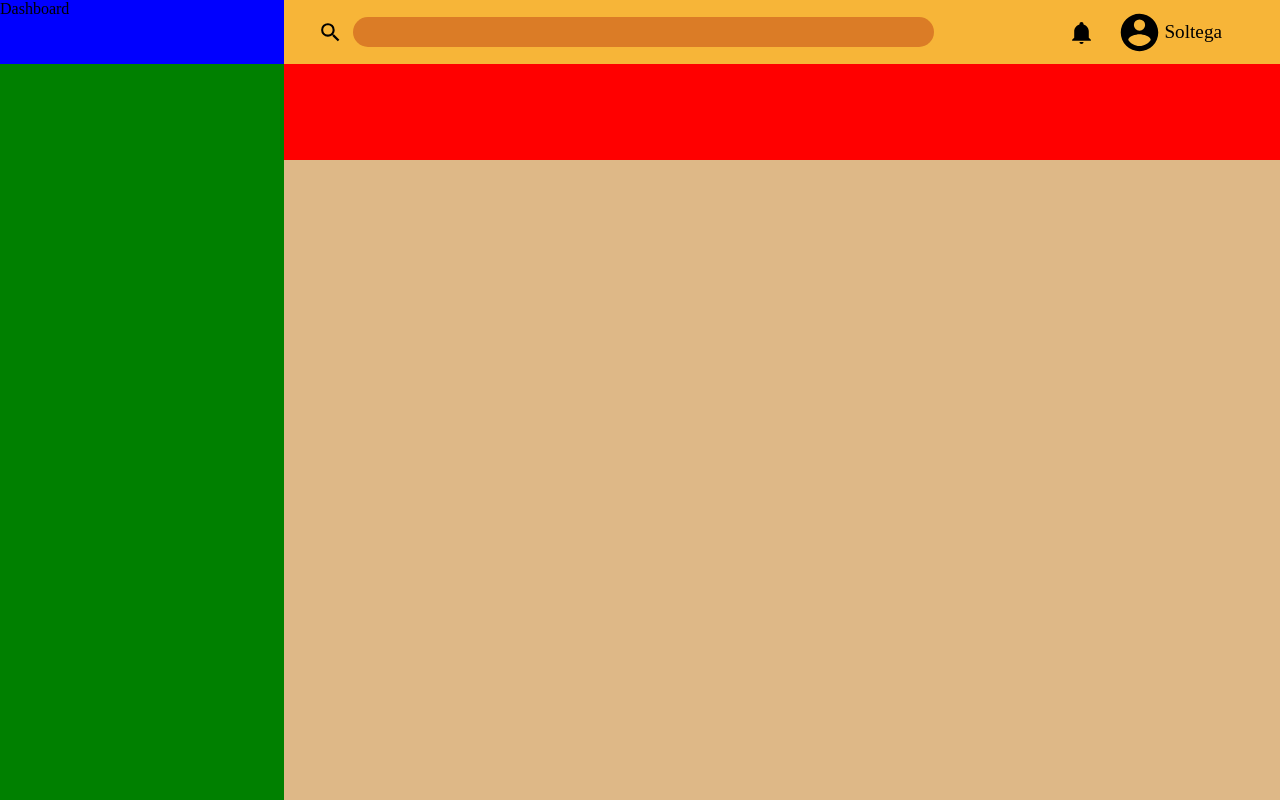
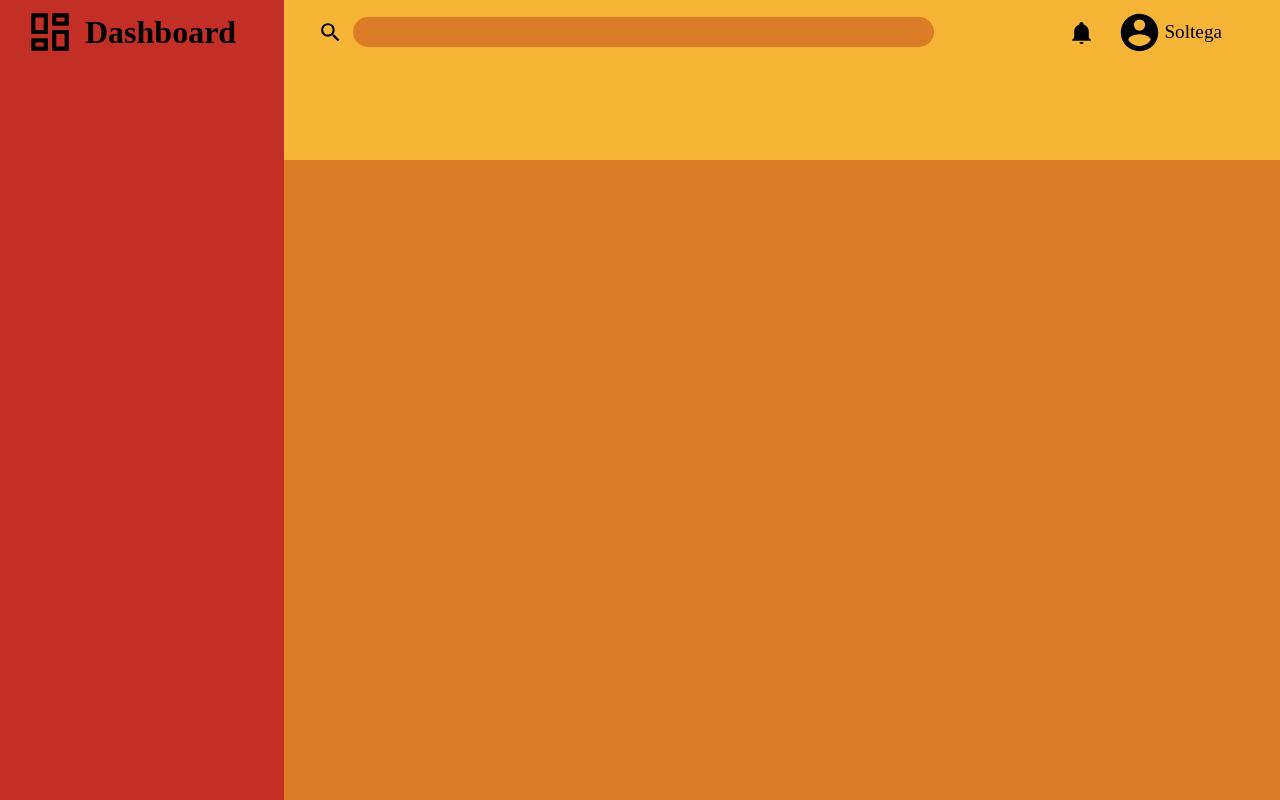
Before and after one commit to oBanton26/admin-dashboard, a plain HTML site: page index.html in a window 1280 px wide. Drawn offline with Linux system fonts and the light colour scheme.

Commit message:
Style logo container with grid placement

```diff
--- a/index.html
+++ b/index.html
@@ -8,7 +8,7 @@
 </head>
 <body>
     <div class="main-grid">
-        <div class="logo">Dashboard</div>
+        <div class="logo"><img src="img/view-dashboard-outline.svg" alt="logo" id="logo">Dashboard</div>
         <div class="search-bar">
             <form action="" method="get">
                 <label for="searchbar"><img src="img/magnify.svg" alt="magnify icon" class="icon"></label>
--- a/styles.css
+++ b/styles.css
@@ -8,9 +8,6 @@
     grid: 8vh 12vh 80vh / 1fr 3.5fr;
 }
 
-.logo {
-    background-color: blue;
-}
 
 
 
@@ -65,16 +62,41 @@ input[type="search"]:focus {
 
 
 
+
+/* Logo and sidebar */
+.logo,
 .sidebar {
-    background-color: green;
+    background-color: #C32F27;
+}
 
+#logo {
+    height: 50px;
+    width: auto;
+}
+
+.logo {
+    font-size: 2rem;
+    font-weight: bold;
+    padding-left: 25px;
+    display: grid;
+    grid-auto-flow: column;
+    place-content: center start;
+    align-items: center;
+    gap: 10px;
+}
+.sidebar {
     grid-row: span 2;
 }
 
+
+
+
+
+
 .profile-bar {
-    background-color: red;
+    background-color: #F7B538;
 }
 
 .content-panel {
-    background-color: burlywood;
+    background-color: #DB7C26;
 }
```
Also changed, not shown: img/view-dashboard-outline.svg (added).
